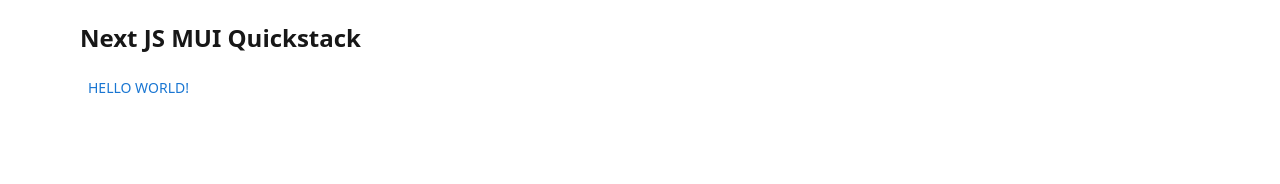
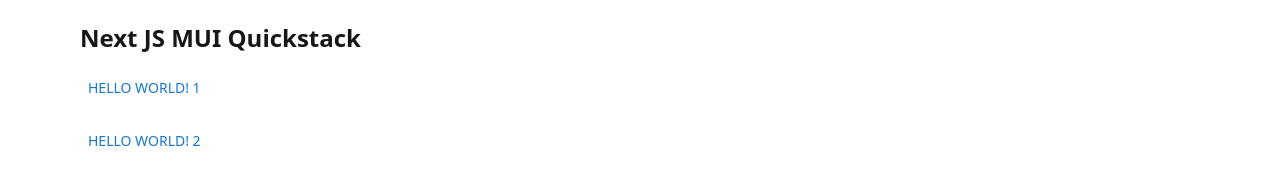
Before and after one commit to highnet/next-js-mui-quickstack, a Next.js app: page / in a window 1280 px wide. Shown: the part 122-306 px from the top of the page. Built offline with nearby package versions, Linux system fonts and the light colour scheme; what @mui/material-nextjs would draw is missing.

Commit message:
Removed default tailwind themeing in favor of mui themeing, added tailwind test in buttons

```diff
--- a/src/app/about/about.tsx
+++ b/src/app/about/about.tsx
@@ -5,7 +5,10 @@ export default function About() {
     <div className="min-h-screen p-8 pb-20 gap-16 sm:p-20">
       <h1 className="text-2xl font-bold mb-4">About Us</h1>
       <p className="text-lg">Welcome to our website. This is the about page.</p>
-      <Button>Hello World!</Button>
+      <div className="flex flex-col gap-4 w-fit">
+        <Button>Hello World! 1</Button>
+        <Button>Hello World! 2</Button>
+      </div>
     </div>
   );
 }
--- a/src/app/globals.css
+++ b/src/app/globals.css
@@ -1,17 +1 @@
 @import "tailwindcss";
-
-:root {
-  --background: #ffffff;
-  --foreground: #171717;
-}
-
-@theme inline {
-  --color-background: var(--background);
-  --color-foreground: var(--foreground);
-  --font-sans: var(--font-geist-sans);
-  --font-mono: var(--font-geist-mono);
-}
-
-body {
-  font-family: Arial, Helvetica, sans-serif;
-}
--- a/src/app/home.tsx
+++ b/src/app/home.tsx
@@ -4,7 +4,10 @@ export function Home() {
   return (
     <div className="min-h-screen p-8 pb-20 gap-16 sm:p-20">
       <h1 className="text-2xl font-bold mb-4">Next JS MUI Quickstack</h1>
-      <Button>Hello World!</Button>
+      <div className="flex flex-col gap-4 w-fit">
+        <Button>Hello World! 1</Button>
+        <Button>Hello World! 2</Button>
+      </div>
     </div>
   );
 }
```
